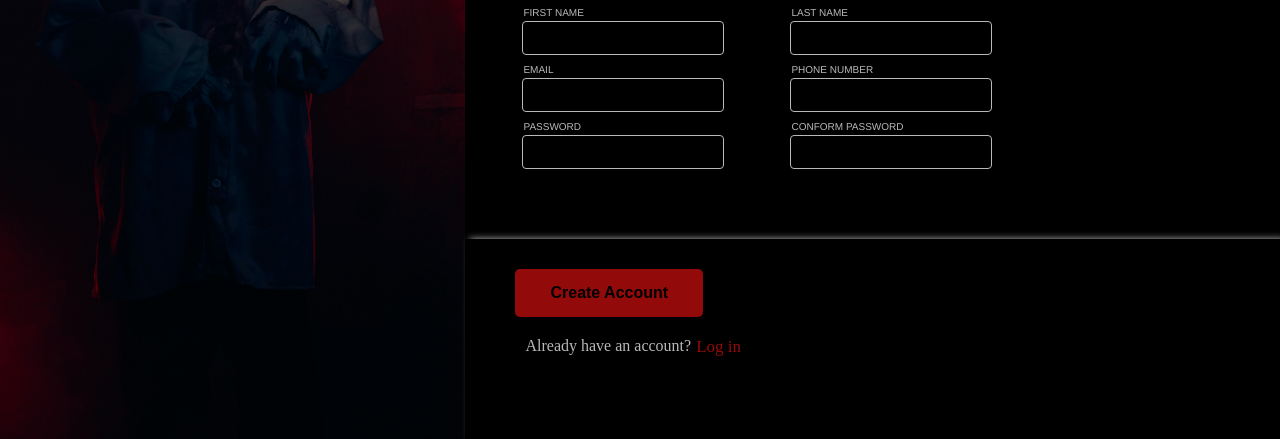
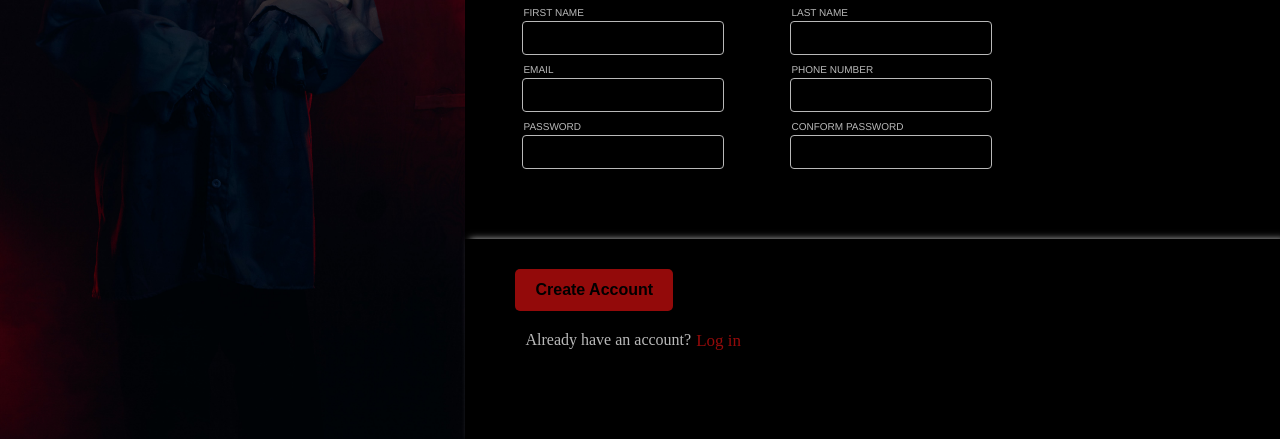
Before and after one commit to sumitshinde-84/Sign-up-Form, a plain HTML site: page index.html in a window 1280 px wide. Shown: the part 361-800 px from the top of the page. Drawn offline with Linux system fonts and the light colour scheme; a web font is replaced by a local one.

Commit message:
problem has been solved

```diff
--- a/style.css
+++ b/style.css
@@ -116,7 +116,7 @@ form{
 }
 
 button{
-    padding: 15px 35px;
+    padding: 12px 20px;
     position: relative;
     top:30px;
     left: 50px;
@@ -130,7 +130,7 @@ button{
 
 button:hover{
 
-    padding: 15px 35px;
+    padding: 12px 20px;
      position: relative;
      top:30px;
      left: 50px;
```
